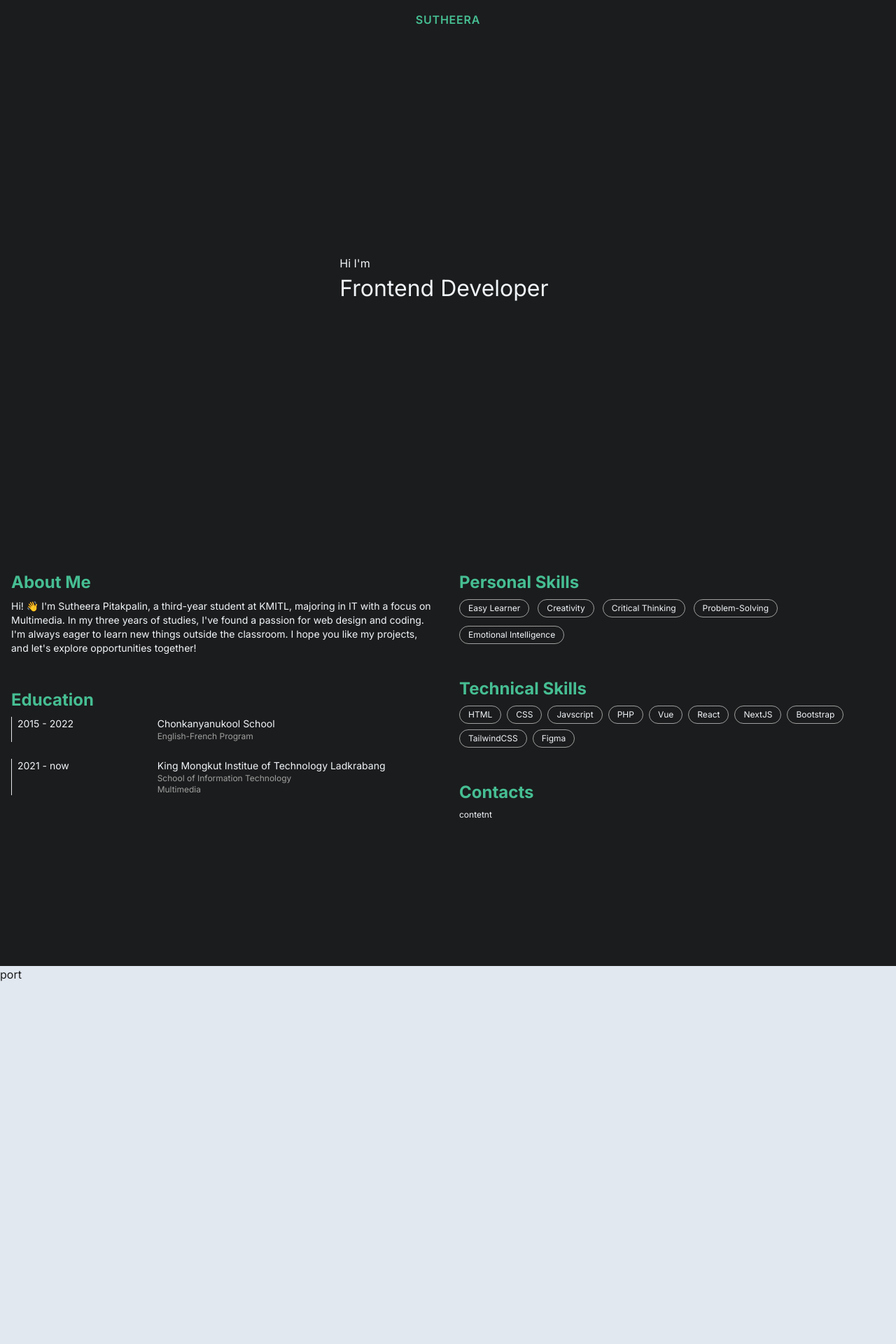
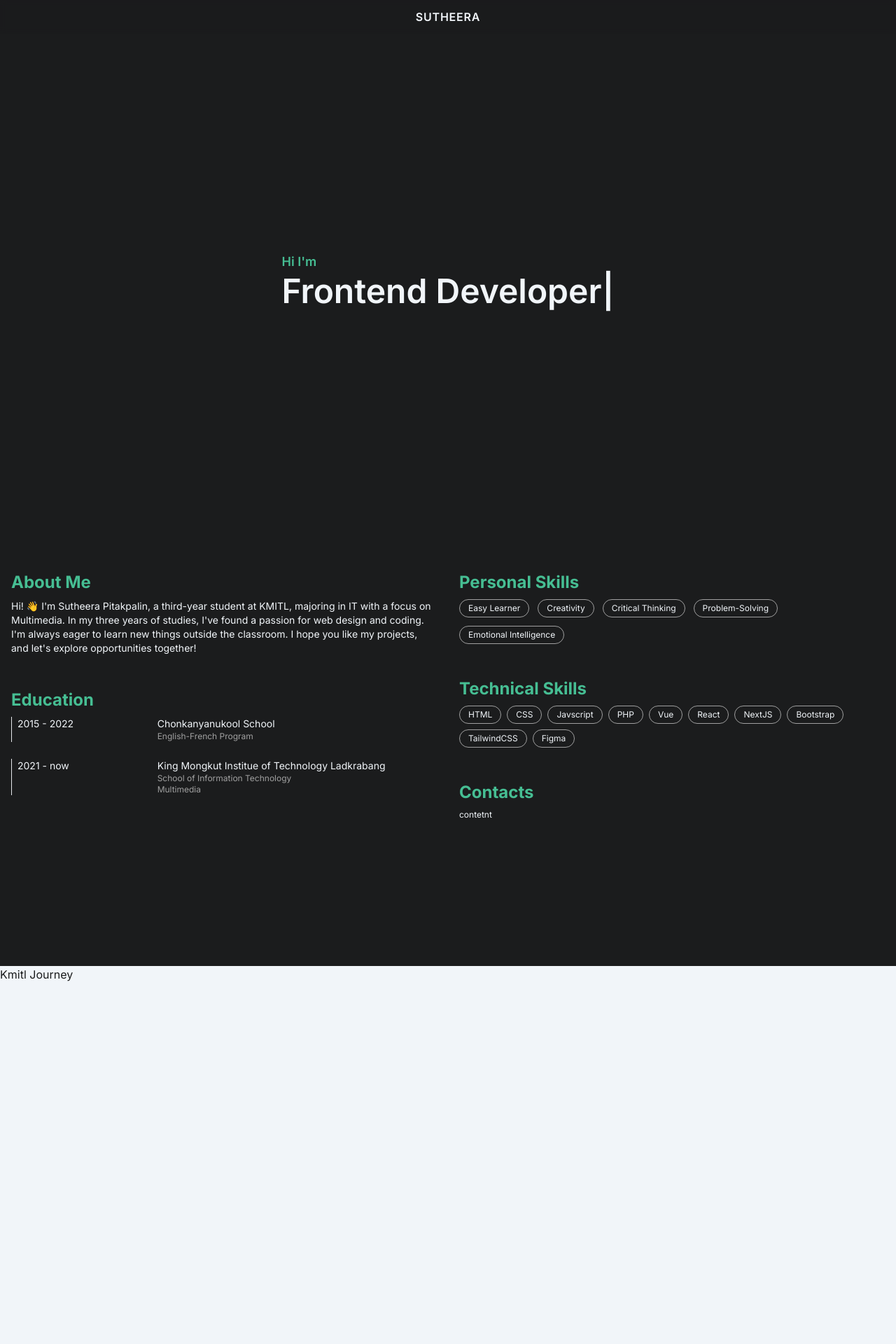
Before and after one commit to SutheeraP/Sutheera-port, a Next.js app in the folder portfolio/: page / in a window 1280 px wide. Shown: the top 1920 px of the page at 70% size. Built offline with nearby package versions, Linux system fonts and the light colour scheme.

Commit message:
update nav

```diff
--- /dev/null
+++ b/portfolio/src/app/component/Coralcojai.js
@@ -0,0 +1,11 @@
+import React from 'react'
+
+const Coralcojai = () => {
+  return (
+    <div className='min-h-screen bg-secondary w-full'>
+CoralCojai
+    </div>
+  )
+}
+
+export default Coralcojai
--- a/portfolio/src/app/component/Herosection.js
+++ b/portfolio/src/app/component/Herosection.js
@@ -8,8 +8,8 @@ const Herosection = () => {
     <div className="flex h-screen">
       <div className="m-auto">
         <div className="container mx-auto px-4">
-          <div>Hi I'm</div>
-          <div className="">
+          <div className="text-primary font-semibold text-lg md:mb-3">Hi I'm</div>
+          <div className="md:text-2xl font-semibold">
             <TypeAnimation
               sequence={[
                 // Same substring at the start will only be typed out once, initially
--- a/portfolio/src/app/component/Kmitljourney.js
+++ b/portfolio/src/app/component/Kmitljourney.js
@@ -2,8 +2,8 @@ import React from 'react'
 
 const Kmitljourney = () => {
   return (
-    <div className='min-h-screen bg-slate-200 text-secondary w-full'>
-port
+    <div className='min-h-screen bg-slate-100 text-secondary w-full'>
+Kmitl Journey
     </div>
   )
 }
--- a/portfolio/src/app/component/Navbar.js
+++ b/portfolio/src/app/component/Navbar.js
@@ -1,10 +1,16 @@
 import React from "react";
+import Link from "next/link";
 
 const Navbar = () => {
   return (
-    <nav className="hidden md:block z-20">
-      <div className="fixed top-0 left-0 bg-secondary text-primary w-full text-center py-4 tracking-wider font-semibold">
-        <div>SUTHEERA</div>
+    <nav className="z-20">
+      <div
+        className="fixed top-0 left-0 bg-[#1B1C1D90] backdrop-blur-sm
+  w-full text-center py-3 tracking-wider font-semibold"
+      >
+        <div>
+          <Link href="/">SUTHEERA</Link>
+        </div>
       </div>
     </nav>
   );
--- a/portfolio/src/app/page.js
+++ b/portfolio/src/app/page.js
@@ -3,6 +3,7 @@ import Herosection from './component/Herosection'
 import Navbar from './component/Navbar'
 import Aboutsection from './component/Aboutsection'
 import Kmitljourney from './component/Kmitljourney'
+import Coralcojai from './component/Coralcojai'
 
 export default function Home() {
   return (
@@ -11,6 +12,7 @@ export default function Home() {
       <Herosection/>
       <Aboutsection/>
       <Kmitljourney/>
+      <Coralcojai/>
     </main>
   )
 }
```
